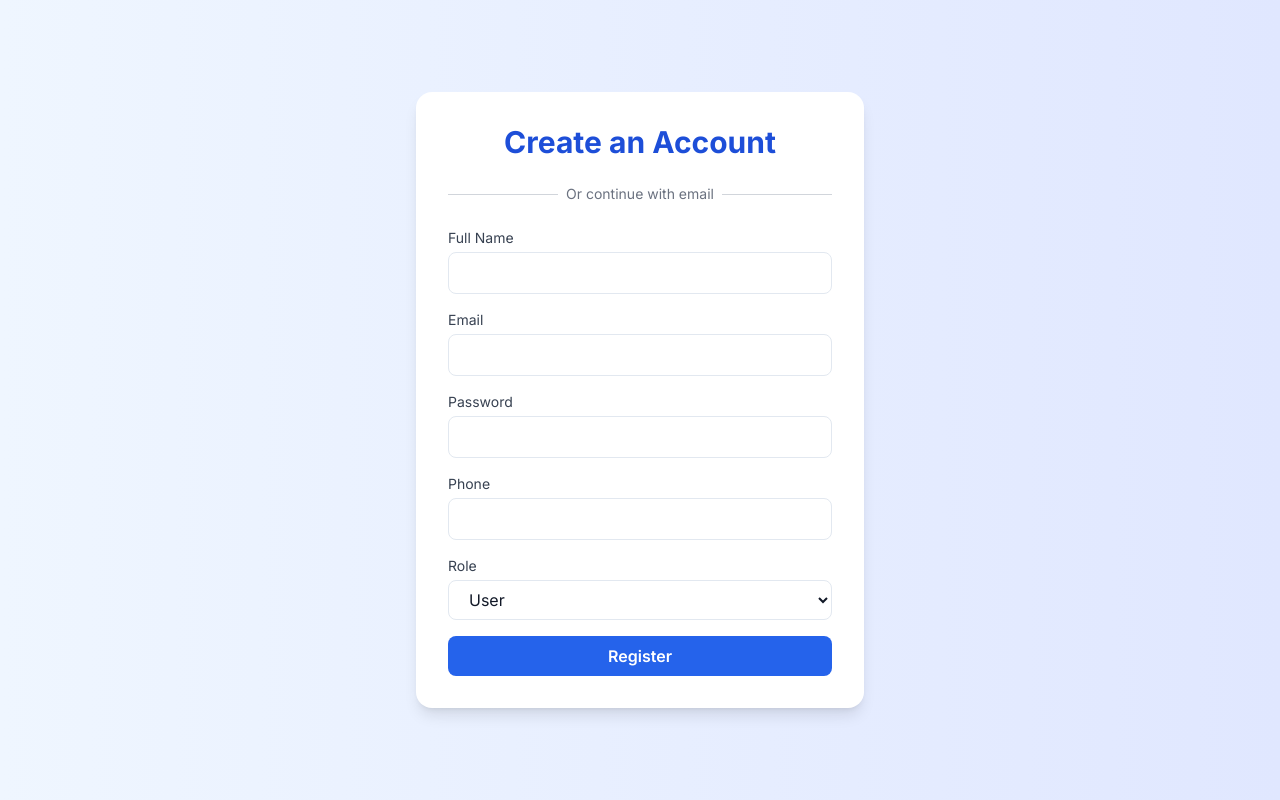
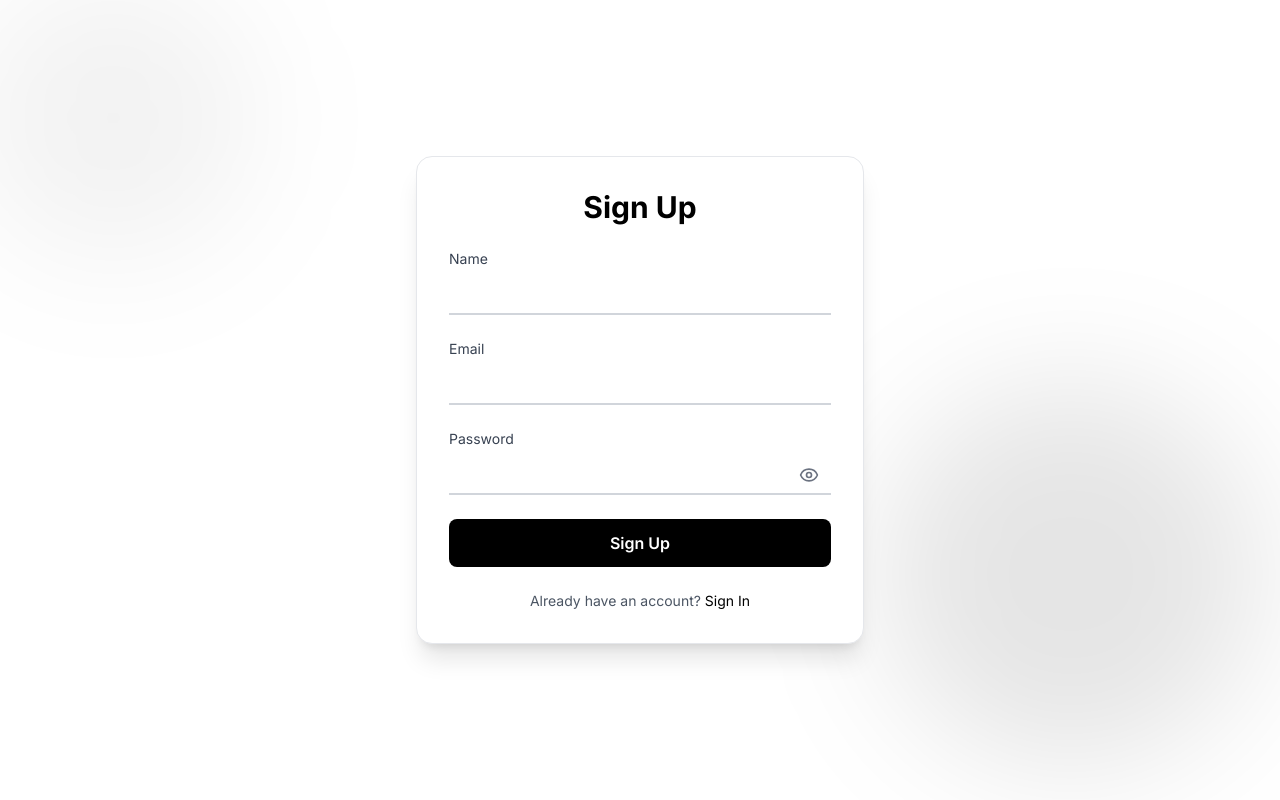
Before and after one commit to alirazahub/crm-project, a Next.js app in the folder frontend/: page /signUp in a window 1280 px wide. Built offline with nearby package versions, Linux system fonts and the light colour scheme.

Commit message:
ui blackend white

```diff
--- a/frontend/package.json
+++ b/frontend/package.json
@@ -45,6 +45,7 @@
     "cmdk": "1.0.4",
     "date-fns": "4.1.0",
     "embla-carousel-react": "8.5.1",
+    "framer-motion": "^12.23.12",
     "geist": "^1.3.1",
     "input-otp": "1.4.1",
     "jsonwebtoken": "^9.0.2",
--- a/frontend/src/app/customer/checkout/page.js
+++ b/frontend/src/app/customer/checkout/page.js
@@ -117,7 +117,7 @@ useEffect(() => {
             <input name="postalCode" value={form.postalCode} onChange={handleChange} placeholder="Postal Code" className="w-full p-3 border rounded-lg"/>
             <input name="phone" value={form.phone} onChange={handleChange} placeholder="Phone Number" className="w-full p-3 border rounded-lg"/>
 
-            <button type="submit" disabled={status === "loading"} className="w-full px-6 py-3 bg-green-600 text-white font-semibold rounded-xl shadow-md hover:bg-green-700 transition">
+            <button type="submit" disabled={status === "loading"} className="w-full px-6 py-3 bg-black text-white font-semibold rounded-xl shadow-md hover:bg-zinc-700 transition">
               {status === "loading" ? "Placing Order..." : "Place Order"}
             </button>
           </form>
--- a/frontend/src/app/sign-in/page.js
+++ b/frontend/src/app/sign-in/page.js
@@ -3,15 +3,17 @@ import { useState } from "react";
 import { useRouter } from "next/navigation";
 import { useDispatch, useSelector } from "react-redux";
 import { loginUser } from "../../store/slices/authSlice";
-import { Eye, EyeOff } from "lucide-react"; // 👈 eye icons
+import { Eye, EyeOff } from "lucide-react";
 import { fetchCart } from "../../store/slices/cartSlice";
+import { motion } from "framer-motion";
+
 export default function SignIn() {
   const dispatch = useDispatch();
   const router = useRouter();
-  const { user, error } = useSelector((state) => state.auth);
+  const { error } = useSelector((state) => state.auth);
 
   const [formData, setFormData] = useState({ email: "", password: "" });
-  const [showPassword, setShowPassword] = useState(false); // 👈 toggle state
+  const [showPassword, setShowPassword] = useState(false);
 
   const handleChange = (e) => {
     e.preventDefault();
@@ -21,45 +23,64 @@ export default function SignIn() {
   const handleSubmit = async (e) => {
     e.preventDefault();
     const result = await dispatch(loginUser(formData));
-    console.log("Login Result:", result);
-
     if (result.meta.requestStatus === "fulfilled") {
-        await dispatch(fetchCart());
+      await dispatch(fetchCart());
       const role = result.payload.user?.role;
-      console.log("User Role:", role);
-
-      if (role === "admin") {
-        router.replace("/admin/dashboard");
-      } else if (role === "user") {
-        router.replace("/customer/homepage");
-      }
+      if (role === "admin") router.replace("/admin/dashboard");
+      else if (role === "user") router.replace("/customer/homepage");
     }
   };
 
   return (
-    <div className="flex items-center justify-center min-h-screen bg-gradient-to-r from-blue-50 to-indigo-100">
-      <div className="w-full max-w-md bg-white p-8 rounded-2xl shadow-lg">
-        <h2 className="text-3xl font-extrabold text-center text-blue-700 mb-6">
+    <div className="relative flex items-center justify-center min-h-screen bg-white text-black overflow-hidden">
+      {/* Background floating circles */}
+      <motion.div
+        className="absolute w-72 h-72 bg-black/5 rounded-full blur-3xl -top-10 -left-10"
+        animate={{ y: [0, 30, 0], x: [0, 20, 0] }}
+        transition={{ repeat: Infinity, duration: 8 }}
+      />
+      <motion.div
+        className="absolute w-96 h-96 bg-black/10 rounded-full blur-3xl bottom-0 right-0"
+        animate={{ y: [0, -40, 0], x: [0, -20, 0] }}
+        transition={{ repeat: Infinity, duration: 10 }}
+      />
+
+      {/* Card */}
+      <motion.div
+        initial={{ opacity: 0, y: 50 }}
+        animate={{ opacity: 1, y: 0 }}
+        transition={{ duration: 0.7, ease: "easeOut" }}
+        className="w-full max-w-md bg-white p-8 rounded-2xl shadow-xl border border-gray-200 relative z-10"
+      >
+        {/* Heading */}
+        <motion.h2
+          initial={{ opacity: 0, y: -20 }}
+          animate={{ opacity: 1, y: 0 }}
+          transition={{ delay: 0.2 }}
+          className="text-3xl font-bold text-center mb-6"
+        >
           Sign In
-        </h2>
+        </motion.h2>
 
-        <form onSubmit={handleSubmit} className="space-y-4">
+        {/* Form */}
+        <form onSubmit={handleSubmit} className="space-y-6">
           {/* Email */}
-          <div>
+          <div className="relative">
             <label className="block text-sm font-medium text-gray-700 mb-1">
               Email
             </label>
             <input
               type="email"
               name="email"
-              suppressHydrationWarning
               onChange={handleChange}
               required
-              className="w-full px-4 py-2 border rounded-lg text-gray-900 bg-white focus:outline-none focus:ring-2 focus:ring-blue-500"
+              className="peer w-full px-4 py-2 border-b-2 border-gray-300 bg-transparent text-black placeholder-transparent focus:outline-none focus:border-black"
+              placeholder="you@example.com"
             />
+            <span className="absolute left-0 bottom-0 w-0 h-[2px] bg-black transition-all peer-focus:w-full" />
           </div>
 
-          {/* Password with toggle */}
+          {/* Password */}
           <div className="relative">
             <label className="block text-sm font-medium text-gray-700 mb-1">
               Password
@@ -67,35 +88,57 @@ export default function SignIn() {
             <input
               type={showPassword ? "text" : "password"}
               name="password"
-              suppressHydrationWarning
               onChange={handleChange}
               required
-              className="w-full px-4 py-2 border rounded-lg text-gray-900 bg-white focus:outline-none focus:ring-2 focus:ring-blue-500 pr-10"
+              className="peer w-full px-4 py-2 border-b-2 border-gray-300 bg-transparent text-black placeholder-transparent focus:outline-none focus:border-black pr-10"
+              placeholder="••••••••"
             />
             {/* Toggle button */}
             <button
               type="button"
               onClick={() => setShowPassword(!showPassword)}
-              className="absolute right-3 top-9 text-gray-500 hover:text-gray-700"
+              className="absolute right-3 top-9 text-gray-500 hover:text-black"
             >
               {showPassword ? <EyeOff className="h-5 w-5" /> : <Eye className="h-5 w-5" />}
             </button>
+            <span className="absolute left-0 bottom-0 w-0 h-[2px] bg-black transition-all peer-focus:w-full" />
           </div>
 
+          {/* Error */}
           {error && (
-            <p className="text-center text-red-600 font-semibold py-2 px-4">
+            <motion.p
+              initial={{ opacity: 0 }}
+              animate={{ opacity: 1 }}
+              className="text-center text-red-600 font-medium"
+            >
               {error}
-            </p>
+            </motion.p>
           )}
 
-          <button
+          {/* Submit button */}
+          <motion.button
+            whileHover={{ scale: 1.05, boxShadow: "0 8px 25px rgba(0,0,0,0.2)" }}
+            whileTap={{ scale: 0.95 }}
             type="submit"
-            className="w-full bg-blue-600 text-white py-2 rounded-lg font-semibold hover:bg-blue-700 transition"
+            className="w-full bg-black text-white py-3 rounded-lg font-semibold transition"
           >
             Sign In
-          </button>
+          </motion.button>
         </form>
-      </div>
+
+        {/* Footer */}
+        <motion.p
+          initial={{ opacity: 0 }}
+          animate={{ opacity: 1 }}
+          transition={{ delay: 0.5 }}
+          className="mt-6 text-center text-sm text-gray-600"
+        >
+          Don’t have an account?{" "}
+          <a href="/signUp" className="text-black font-medium hover:underline">
+            Sign Up
+          </a>
+        </motion.p>
+      </motion.div>
     </div>
   );
 }
--- a/frontend/src/app/signUp/page.jsx
+++ b/frontend/src/app/signUp/page.jsx
@@ -1,141 +1,161 @@
 "use client";
 import { useState } from "react";
 import { useRouter } from "next/navigation";
-//import GoogleSignUp from "../../components/GoogleSignUp";
 import { signupUser } from "@/store/slices/authSlice";
-import { useDispatch, useSelector  } from "react-redux";
+import { useDispatch, useSelector } from "react-redux";
+import { motion } from "framer-motion";
+import { Eye, EyeOff } from "lucide-react";
 
-// --- Validators ---
-const validateEmail = (email) => /^[a-zA-Z0-9._%+-]+@gmail\.com$/.test(email);
-const validatePassword = (password) =>
-  /^(?=.*[a-z])(?=.*[A-Z])(?=.*\d)(?=.*[!@#$%^&*])[A-Za-z\d!@#$%^&*]{8,}$/.test(
-    password
-  );
-const validatePhone = (phone) => /^(03\d{9}|\+923\d{9})$/.test(phone);
 
-export default function Register() {
+export default function SignUp() {
+  const dispatch = useDispatch();
+  const router = useRouter();
+  const { error } = useSelector((state) => state.auth);
+
   const [formData, setFormData] = useState({
-    fullname: "",
+    name: "",
     email: "",
     password: "",
-    phone: "",
-    role: "user",
   });
-  const dispatch = useDispatch();
-  const router = useRouter();
-  const { user, error } = useSelector((state) => state.auth);
+  const [showPassword, setShowPassword] = useState(false);
+
   const handleChange = (e) => {
-    setFormData((prev) => ({
-      ...prev,
-      [e.target.name]: e.target.value,
-    }));
+    e.preventDefault();
+    setFormData({ ...formData, [e.target.name]: e.target.value });
   };
 
   const handleSubmit = async (e) => {
     e.preventDefault();
-
-  if (!fullname || !email || !password || !phone) {
-    alert("All fields are required.");
-    return;
-  }
-
-  if (!validateEmail(email)) {
-    alert("Please enter a valid Gmail address.");
-    return;
-  }
-
-  try {
-    const result = await dispatch(signupUser(formData));
-
+    const result = await dispatch(registerUser(formData));
     if (result.meta.requestStatus === "fulfilled") {
-      // ✅ Successful registration
-      alert("✅ Registration successful");
-
-      if (result.payload.role === "admin") {
-        router.replace("/admin/dashboard");
-      } else {
       router.replace("/customer/homepage");
-      }
-    } else {
-      // ❌ Backend error (like user already exists)
-      const errorMessage =
-        result.payload?.message || "Something went wrong. Please try again.";
-      alert(errorMessage);
-    }
-  } catch (error) {
-    // ❌ Network or unexpected error
-    alert(error.message || "Server error, please try again later.");
     }
   };
 
+  return (
+    <div className="relative flex items-center justify-center min-h-screen bg-white text-black overflow-hidden">
+      {/* Background floating circles */}
+      <motion.div
+        className="absolute w-72 h-72 bg-black/5 rounded-full blur-3xl -top-10 -left-10"
+        animate={{ y: [0, 30, 0], x: [0, 20, 0] }}
+        transition={{ repeat: Infinity, duration: 8 }}
+      />
+      <motion.div
+        className="absolute w-96 h-96 bg-black/10 rounded-full blur-3xl bottom-0 right-0"
+        animate={{ y: [0, -40, 0], x: [0, -20, 0] }}
+        transition={{ repeat: Infinity, duration: 10 }}
+      />
 
-  return (
-    <div className="flex items-center justify-center min-h-screen bg-gradient-to-r from-blue-50 to-indigo-100">
-      <div className="w-full max-w-md bg-white p-8 rounded-2xl shadow-lg">
-        <h2 className="text-3xl font-extrabold text-center text-blue-700 mb-6">
-          Create an Account
-        </h2>
+      {/* Card */}
+      <motion.div
+        initial={{ opacity: 0, y: 50 }}
+        animate={{ opacity: 1, y: 0 }}
+        transition={{ duration: 0.7, ease: "easeOut" }}
+        className="w-full max-w-md bg-white p-8 rounded-2xl shadow-xl border border-gray-200 relative z-10"
+      >
+        {/* Heading */}
+        <motion.h2
+          initial={{ opacity: 0, y: -20 }}
+          animate={{ opacity: 1, y: 0 }}
+          transition={{ delay: 0.2 }}
+          className="text-3xl font-bold text-center mb-6"
+        >
+          Sign Up
+        </motion.h2>
 
-        {/* Google Sign Up Button
-        <GoogleSignUp />*/}
-
-        {/* Divider */}
-        <div className="relative my-6">
-          <div className="absolute inset-0 flex items-center">
-            <div className="w-full border-t border-gray-300" />
-          </div>
-          <div className="relative flex justify-center text-sm">
-            <span className="px-2 bg-white text-gray-500">
-              Or continue with email
-            </span>
-          </div>
+        {/* Form */}
+        <form onSubmit={handleSubmit} className="space-y-6">
+          {/* Name */}
+          <div className="relative">
+            <label className="block text-sm font-medium text-gray-700 mb-1">
+              Name
+            </label>
+            <input
+              type="text"
+              name="name"
+              onChange={handleChange}
+              required
+              className="peer w-full px-4 py-2 border-b-2 border-gray-300 bg-transparent text-black placeholder-transparent focus:outline-none focus:border-black"
+              placeholder="John Doe"
+            />
+            <span className="absolute left-0 bottom-0 w-0 h-[2px] bg-black transition-all peer-focus:w-full" />
           </div>
 
-        <form onSubmit={handleSubmit} className="space-y-4">
-          {[
-            { label: "Full Name", name: "fullname", type: "text" },
-            { label: "Email", name: "email", type: "email" },
-            { label: "Password", name: "password", type: "password" },
-            { label: "Phone", name: "phone", type: "text" },
-          ].map(({ label, name, type }) => (
-            <div key={name}>
+          {/* Email */}
+          <div className="relative">
             <label className="block text-sm font-medium text-gray-700 mb-1">
-                {label}
+              Email
             </label>
             <input
-                type={type}
-                name={name}
-                value={formData[name]}
+              type="email"
+              name="email"
               onChange={handleChange}
               required
-                className="w-full px-4 py-2 border rounded-lg text-gray-900 bg-white focus:outline-none focus:ring-2 focus:ring-blue-500"
+              className="peer w-full px-4 py-2 border-b-2 border-gray-300 bg-transparent text-black placeholder-transparent focus:outline-none focus:border-black"
+              placeholder="you@example.com"
             />
-            </div>
-          ))}
-
-          <div>
-            <label className="block text-sm font-medium mb-1 text-gray-700">
-              Role
-            </label>
-            <select
-              name="role"
-              value={formData.role}
-              onChange={handleChange}
-              className="w-full px-4 py-2 border rounded-lg text-gray-900 bg-white focus:outline-none focus:ring-2 focus:ring-blue-500"
-            >
-              <option value="user">User</option>
-              <option value="admin">Admin</option>
-            </select>
+            <span className="absolute left-0 bottom-0 w-0 h-[2px] bg-black transition-all peer-focus:w-full" />
           </div>
 
+          {/* Password */}
+          <div className="relative">
+            <label className="block text-sm font-medium text-gray-700 mb-1">
+              Password
+            </label>
+            <input
+              type={showPassword ? "text" : "password"}
+              name="password"
+              onChange={handleChange}
+              required
+              className="peer w-full px-4 py-2 border-b-2 border-gray-300 bg-transparent text-black placeholder-transparent focus:outline-none focus:border-black pr-10"
+              placeholder="••••••••"
+            />
+            {/* Toggle button */}
             <button
+              type="button"
+              onClick={() => setShowPassword(!showPassword)}
+              className="absolute right-3 top-9 text-gray-500 hover:text-black"
+            >
+              {showPassword ? <EyeOff className="h-5 w-5" /> : <Eye className="h-5 w-5" />}
+            </button>
+            <span className="absolute left-0 bottom-0 w-0 h-[2px] bg-black transition-all peer-focus:w-full" />
+          </div>
+
+          {/* Error */}
+          {error && (
+            <motion.p
+              initial={{ opacity: 0 }}
+              animate={{ opacity: 1 }}
+              className="text-center text-red-600 font-medium"
+            >
+              {error}
+            </motion.p>
+          )}
+
+          {/* Submit button */}
+          <motion.button
+            whileHover={{ scale: 1.05, boxShadow: "0 8px 25px rgba(0,0,0,0.2)" }}
+            whileTap={{ scale: 0.95 }}
             type="submit"
-            className="w-full bg-blue-600 text-white py-2 rounded-lg font-semibold hover:bg-blue-700 transition"
+            className="w-full bg-black text-white py-3 rounded-lg font-semibold transition"
           >
-            Register
-          </button>
+            Sign Up
+          </motion.button>
         </form>
-      </div>
+
+        {/* Footer */}
+        <motion.p
+          initial={{ opacity: 0 }}
+          animate={{ opacity: 1 }}
+          transition={{ delay: 0.5 }}
+          className="mt-6 text-center text-sm text-gray-600"
+        >
+          Already have an account?{" "}
+          <a href="/sign-in" className="text-black font-medium hover:underline">
+            Sign In
+          </a>
+        </motion.p>
+      </motion.div>
     </div>
   );
 }
--- a/package.json
+++ b/package.json
@@ -13,6 +13,7 @@
     "ecdsa-sig-formatter": "^1.0.11",
     "emoji-regex": "^8.0.0",
     "escalade": "^3.2.0",
+    "framer-motion": "^12.23.12",
     "get-caller-file": "^2.0.5",
     "has-flag": "^4.0.0",
     "is-fullwidth-code-point": "^3.0.0",
@@ -49,7 +50,7 @@
     "concurrently": "^9.2.0"
   },
   "scripts": {
-     "dev": "concurrently \"npm run dev --prefix frontend\" \"npm run dev --prefix backend\"",
+    "dev": "concurrently \"npm run dev --prefix frontend\" \"npm run dev --prefix backend\"",
     "frontend": "npm run dev --prefix frontend",
     "backend": "npm run dev --prefix backend"
   },
```
Also changed, not shown: frontend/src/app/customer/products/[id]/page.jsx (+74 -36 lines), frontend/src/components/Cart.jsx (+63 -40 lines), frontend/src/components/UserProduct.jsx (+12 -14 lines), 2 other files (tests, documents, lock files or other folders). Lines whose indentation alone changed are shown as unchanged.
